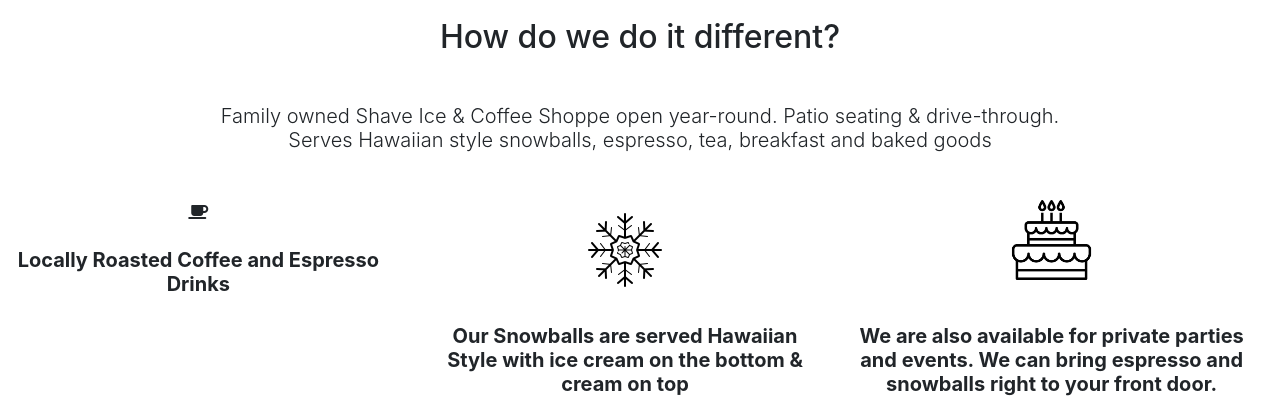
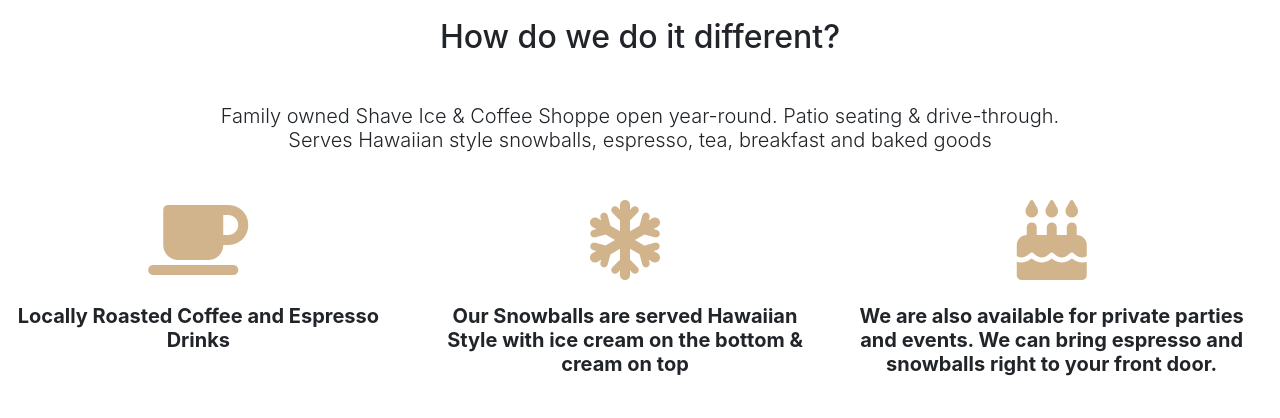
Before and after one commit to joseph-a-ortiz/coffee-shop, a PHP site: page / in a window 1280 px wide. Shown: the part 854-1272 px from the top of the page. Run offline with PHP 8.4, Linux system fonts and the light colour scheme; some libraries are stand-ins or nearby versions.

Commit message:
icons implemented

```diff
--- a/css/styles.css
+++ b/css/styles.css
@@ -299,3 +299,7 @@ small {
     max-width: 100%;
     border-radius: 100%;
 }
+
+.fas{
+  color: tan;
+}
--- a/index.html
+++ b/index.html
@@ -75,8 +75,7 @@
 
             <!-- Grid column -->
             <div class="col-md-4 col-12 align-items-center">
-                <i class="fas fa-coffee"></i>
-
+                <i class="fas fa-coffee fa-5x"></i>
                 <h5 class="font-weight-bold my-4">Locally Roasted Coffee and Espresso Drinks</h5>
                 <p class="grey-text mb-md-0 mb-5">
                 </p>
@@ -86,8 +85,7 @@
 
               <!-- Grid column -->
               <div class="col-md-4 col-12 align-items-center">
-
-                <img src="img/snowflake.png"  style="height: 100px; " alt="Snowflake-Icon"/>
+                <i class="fas fa-snowflake fa-5x"></i>
                 <h5 class="font-weight-bold my-4">Our Snowballs are served Hawaiian Style with ice cream on the bottom & cream on top</h5>
                 <p class="grey-text mb-md-0 mb-5">
                 </p>
@@ -97,8 +95,7 @@
 
           <!-- Grid column -->
           <div class="col-md-4 col-12 align-items-center">
-
-            <img src="img/birthday cake.png"  style="height: 80px; margin-bottom: 20px; " alt="Birthday-Icon"/>
+            <i class="fas fa-birthday-cake fa-5x"></i>
             <h5 class="font-weight-bold my-4">We are also available for private parties and events. We can bring espresso and snowballs right to your front door.</h5>
             <p class="grey-text mb-5">
             </p>
```
